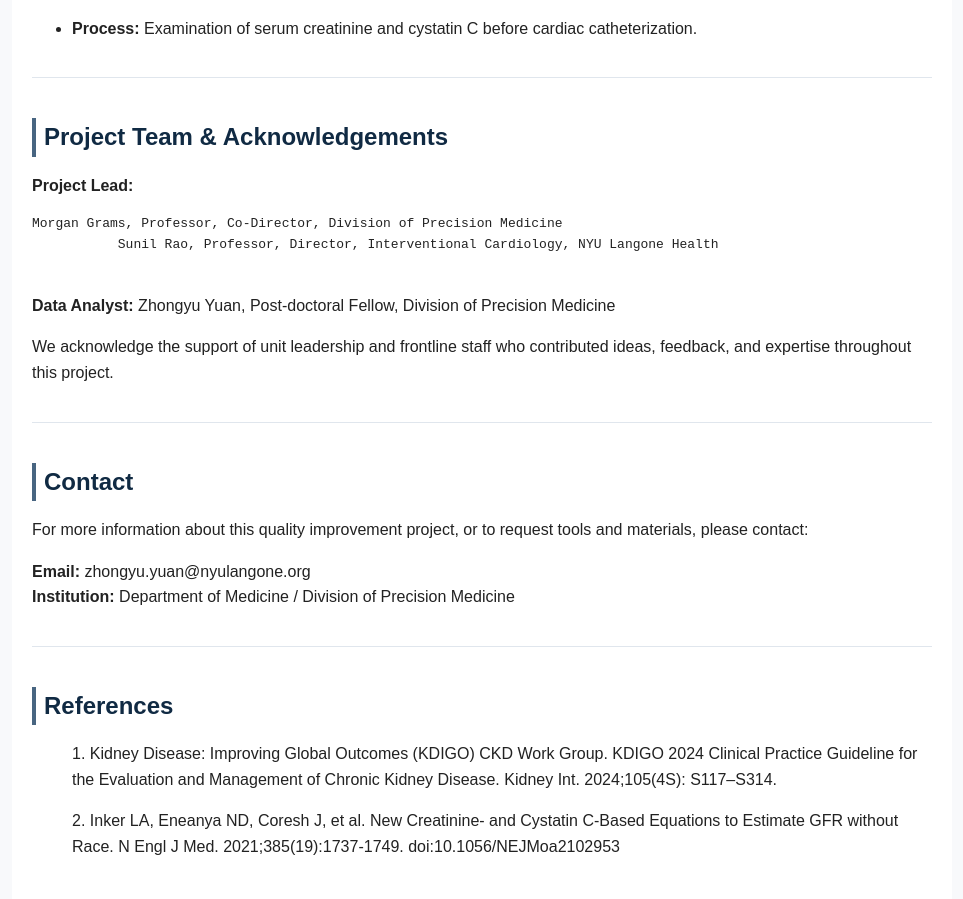
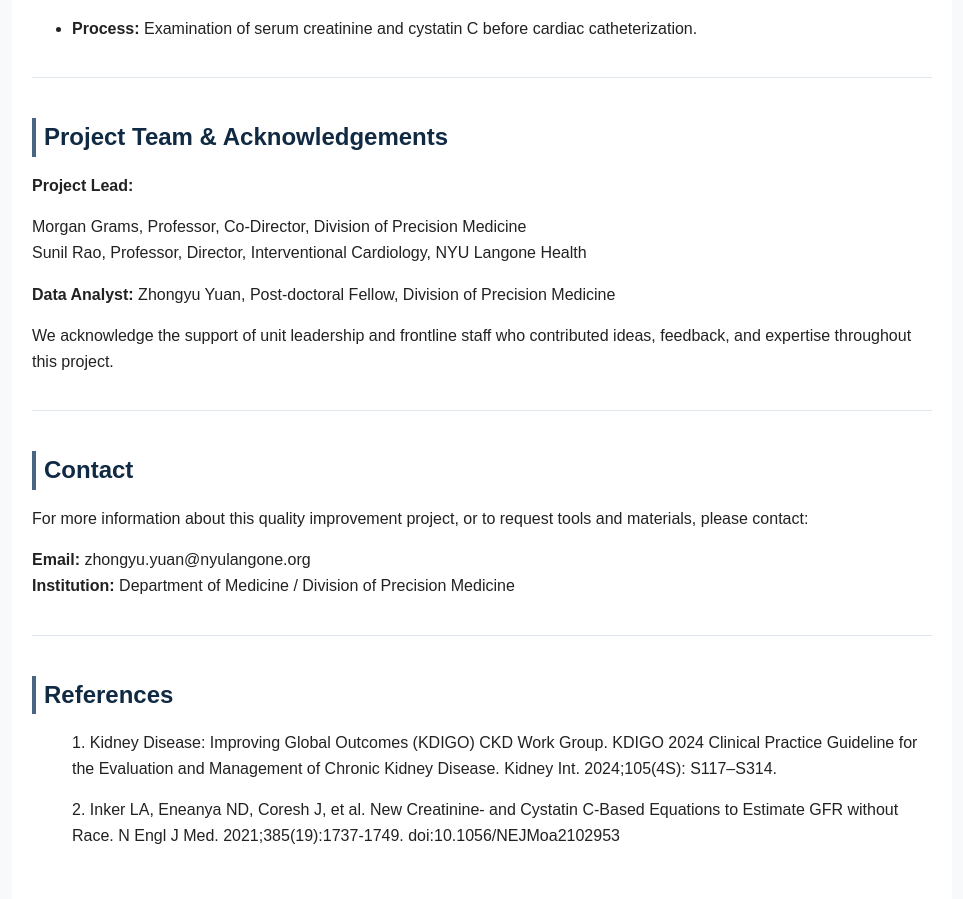
Before and after one commit to CKDKTR/cystatin-C_precath, a plain HTML site: page index.html in a window 1280 px wide. Shown: the part 1314-2213 px from the top of the page, without its empty margins (158-1121 px from the left). Drawn offline with Linux system fonts and the light colour scheme.

Commit message:
Update index.html

```diff
--- a/index.html
+++ b/index.html
@@ -176,9 +176,9 @@
     <section id="team">
       <h2>Project Team & Acknowledgements</h2>
       <p><strong>Project Lead:</strong> </p>
-      <pre>Morgan Grams, Professor, Co-Director, Division of Precision Medicine
-           Sunil Rao, Professor, Director, Interventional Cardiology, NYU Langone Health
-      </pre>
+      <p>Morgan Grams, Professor, Co-Director, Division of Precision Medicine<br />
+         Sunil Rao, Professor, Director, Interventional Cardiology, NYU Langone Health
+      </p>
       <p><strong>Data Analyst:</strong> Zhongyu Yuan, Post-doctoral Fellow, Division of Precision Medicine</p>
       <p>
         We acknowledge the support of unit leadership and frontline staff who contributed
```
